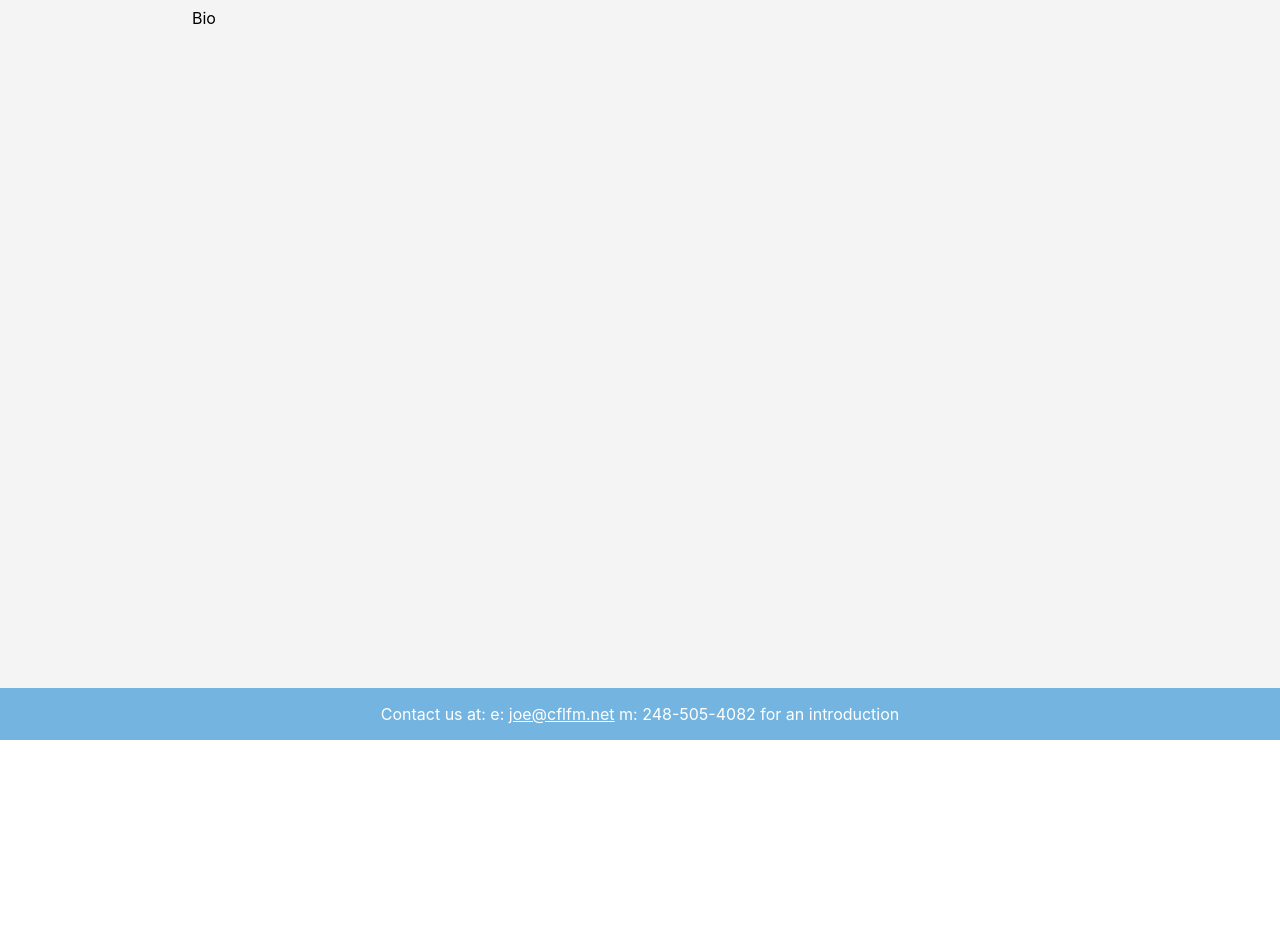
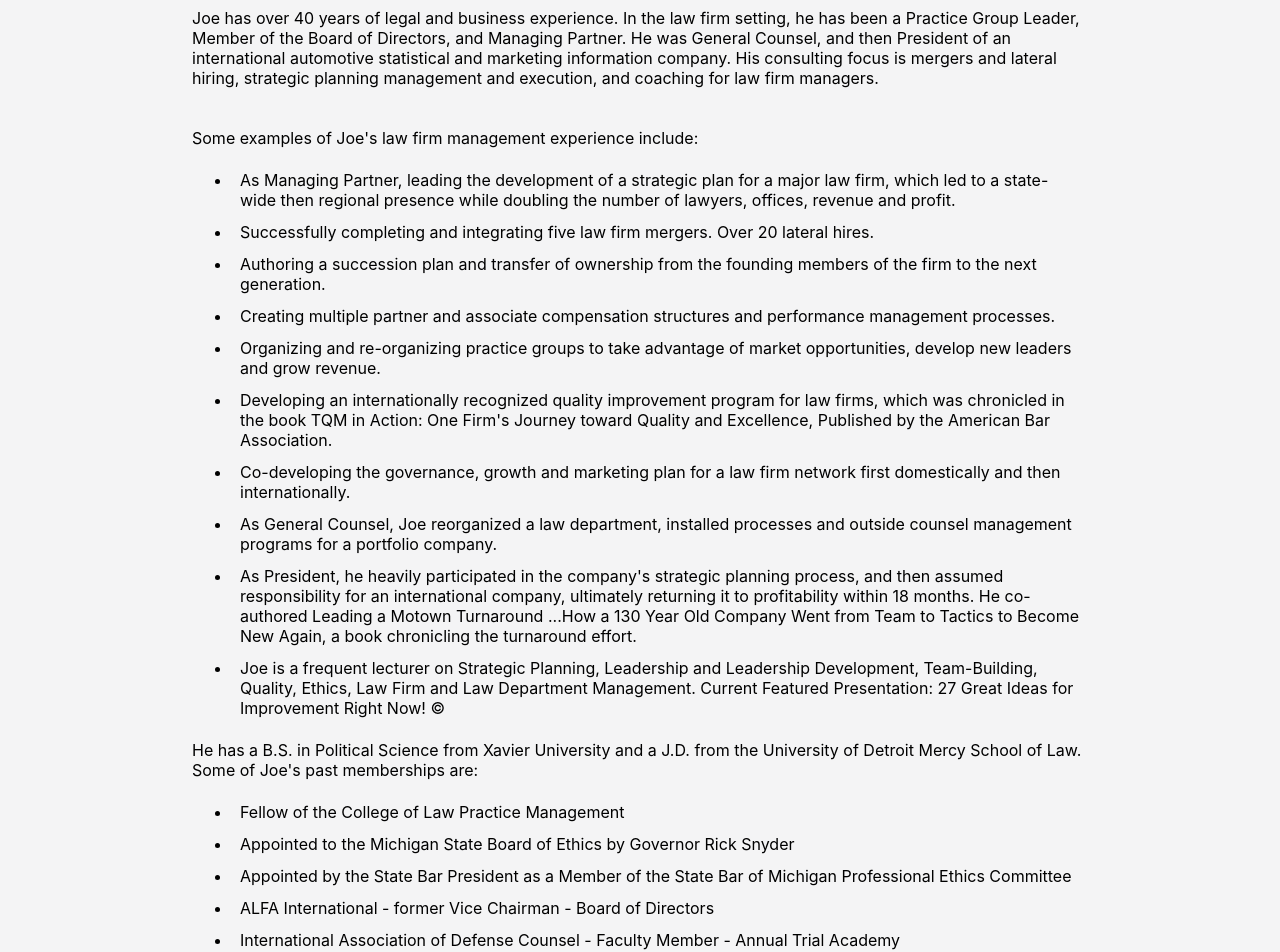
Before and after one commit to Troche4/cflfm, a React (Create React App) app: page /bio in a window 1280 px wide. Shown: the part 60-1012 px from the top of the page. Before the commit the page ends 800 px from the top, so only its background shows below. Built offline with nearby package versions, Linux system fonts and the light colour scheme.

Commit message:
Implement bio page without picture

```diff
--- a/src/App.tsx
+++ b/src/App.tsx
@@ -4,6 +4,7 @@ import Header from './Header';
 import Footer from './Footer';
 import { BrowserRouter as Router, Switch, Route } from "react-router-dom";
 import Home from './Home';
+import Bio from './Bio';
 
 export default function App() {
   return <div className="app">
@@ -13,7 +14,7 @@ export default function App() {
       <div className="container">
         <Switch>
           <Route path="/bio">
-            <div>Bio</div>
+            <Bio/>
           </Route>
           <Route path="/">
             <Home/>
--- /dev/null
+++ b/src/Bio.tsx
@@ -0,0 +1,44 @@
+import React from "react";
+
+export default function Bio() {
+    return <div className="bioContainer">
+        <div>
+            Joe has over 40 years of legal and business experience. In the law firm setting, he has been a Practice Group
+            Leader, Member of the Board of Directors, and Managing Partner. He was General Counsel, and then
+            President of an international automotive statistical and marketing information company. His consulting focus
+            is mergers and lateral hiring, strategic planning management and execution, and coaching for law firm
+            managers.
+        </div>
+        <br/>
+        <br/>
+        <div>
+            <div>Some examples of Joe's law firm management experience include:</div>
+            <ul>
+                <li>As Managing Partner, leading the development of a strategic plan for a major law firm, which led to a state-wide then regional presence while doubling the number of lawyers, offices, revenue and profit.</li>
+                <li>Successfully completing and integrating five law firm mergers. Over 20 lateral hires.</li>
+                <li>Authoring a succession plan and transfer of ownership from the founding members of the firm to the next generation.</li>
+                <li>Creating multiple partner and associate compensation structures and performance management processes.</li>
+                <li>Organizing and re-organizing practice groups to take advantage of market opportunities, develop new leaders and grow revenue.</li>
+                <li>Developing an internationally recognized quality improvement program for law firms, which was chronicled in the book TQM in Action: One Firm's Journey toward Quality and Excellence, Published by the American Bar Association.</li>
+                <li>Co-developing the governance, growth and marketing plan for a law firm network first domestically and then internationally.</li>
+                <li>As General Counsel, Joe reorganized a law department, installed processes and outside counsel management programs for a portfolio company.</li>
+                <li>As President, he heavily participated in the company's strategic planning process, and then assumed responsibility for an international company, ultimately returning it to profitability within 18 months. He co-authored Leading a Motown Turnaround ...How a 130 Year Old Company Went from Team to Tactics to Become New Again, a book chronicling the turnaround effort.</li>
+                <li>Joe is a frequent lecturer on Strategic Planning, Leadership and Leadership Development, Team-Building, Quality, Ethics, Law Firm and Law Department Management. Current Featured Presentation: 27 Great Ideas for Improvement Right Now! ©</li>
+            </ul>
+            <div>He has a B.S. in Political Science from Xavier University and a J.D. from the University of Detroit Mercy School of Law.</div>
+        </div>
+        <div>
+            <div>Some of Joe's past memberships are:</div>
+            <ul>
+                <li>Fellow of the College of Law Practice Management</li>
+                <li>Appointed to the Michigan State Board of Ethics by Governor Rick Snyder</li>
+                <li>Appointed by the State Bar President as a Member of the State Bar of Michigan Professional Ethics Committee</li>
+                <li>ALFA International - former Vice Chairman - Board of Directors</li>
+                <li>International Association of Defense Counsel - Faculty Member - Annual Trial Academy</li>
+                <li>Association of Corporate Counsel - Former Member of the East Michigan Board</li>
+                <li>State Bar of Michigan - Former Chairman - Standing Committee on Establishing Law Practices</li>
+                <li>Detroit Metropolitan Bar Association - President, 1999-2000</li>
+            </ul>
+        </div>
+    </div>
+}
--- a/src/Home.tsx
+++ b/src/Home.tsx
@@ -2,7 +2,7 @@ import React from "react";
 import ActionButton from "./ActionButton";
 
 export default function Home() {
-    return <div>
+    return <React.Fragment>
         <div className="homeHeaderText">
             <div>Coaching for Managing Partners, Practice Leaders, Law Firm COO's, CAOs and their Successors</div>
             <div>Confidential and Virtual Help from a Trusted Experienced Coach</div>
@@ -21,5 +21,5 @@ export default function Home() {
                 </ul>
             </div>
         </div>
-    </div>
+    </React.Fragment>
 }
--- a/src/index.css
+++ b/src/index.css
@@ -8,7 +8,7 @@ body {
 }
 
 .app {
-  height: calc(100vh);
+  min-height: calc(100vh);
   display: flex;
   flex-direction: column;
   background-color: #F4F4F5;
@@ -16,7 +16,7 @@ body {
 
 .container {
   padding: 16px 15% 0 15%;
-  height: calc(100vh - 100px)
+  min-height: calc(100vh - 116px) /* 116 is derived from the header and footer height + top margin on the container*/
 }
 
 .homeHeaderText {
@@ -52,6 +52,10 @@ li {
   padding: 6px 8px;
 }
 
+.bioContainer {
+  overflow-y: scrolll;
+}
+
 .navbar {
   display: flex;
   justify-content: space-around;
```
